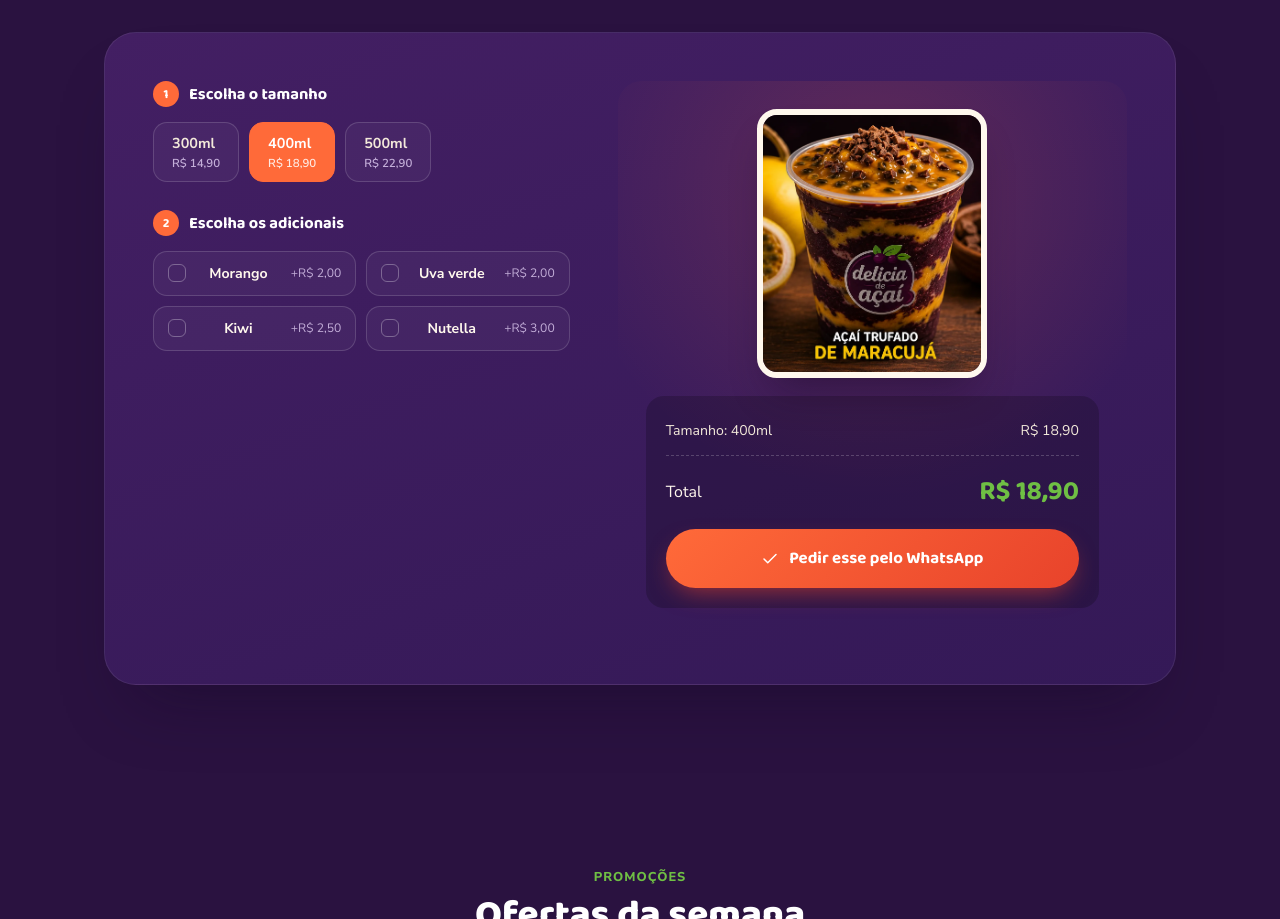
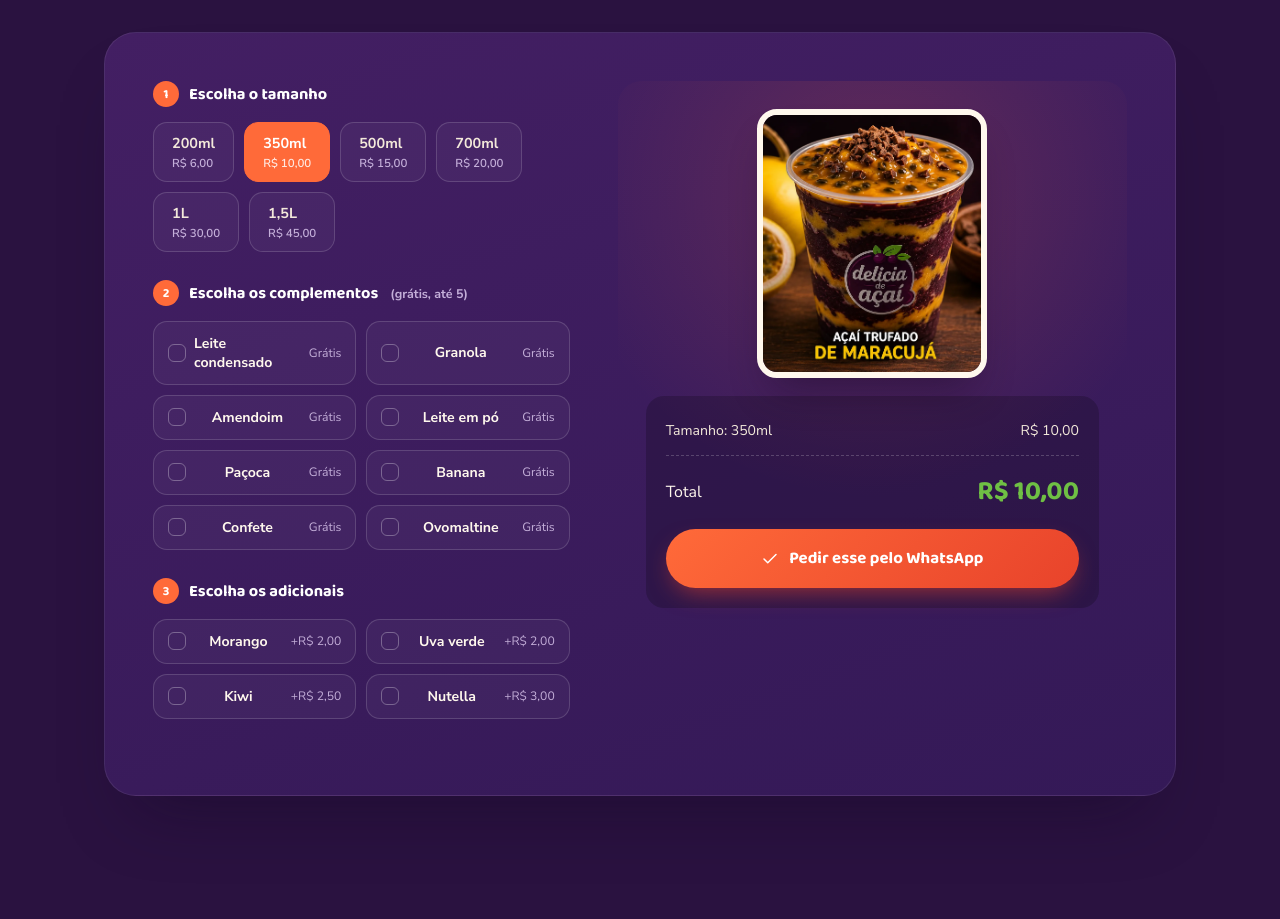
Before and after one commit to dev-lucasvsc/landing, a plain HTML site: page index.html in a window 1280 px wide. Shown: the part 2300-3219 px from the top of the page. Drawn offline with Linux system fonts and the light colour scheme.

Commit message:
Landing V2

```diff
--- a/index.html
+++ b/index.html
@@ -3,14 +3,14 @@
 <head>
 <meta charset="UTF-8">
 <meta name="viewport" content="width=device-width, initial-scale=1.0">
-<title>Delícia de Açaí</title>
+<title>Delícia de Açaí | Peça pelo WhatsApp</title>
 
 <meta name="description" content="Açaí artesanal 100% natural em Águas Lindas de Goiás. Monte o seu do seu jeito e peça em 1 toque pelo WhatsApp. Entrega todos os dias, das 14h às 18h.">
 <link rel="canonical" href="https://deliciadeacai.com.br/">
 
 <!-- Open Graph / WhatsApp, Instagram, Facebook -->
 <meta property="og:type" content="restaurant.menu">
-<meta property="og:title" content="Delícia de Açaí">
+<meta property="og:title" content="Delícia de Açaí | Peça pelo WhatsApp">
 <meta property="og:description" content="Açaí artesanal 100% natural em Águas Lindas de Goiás. Monte o seu do seu jeito e peça em 1 toque pelo WhatsApp.">
 <meta property="og:image" content="https://deliciadeacai.com.br/imagens/hero.webp">
 <meta property="og:image:width" content="459">
@@ -241,6 +241,8 @@
     width:26px;height:26px;border-radius:50%;background:var(--laranja);
     color:#fff;display:flex;align-items:center;justify-content:center;font-size:.8rem;flex-shrink:0;
   }
+  .limite-tag{font-family:'Nunito Sans';font-weight:700;font-size:.78rem;color:var(--lilas);margin-left:2px;}
+  .add-chip.disabled{opacity:.4;cursor:not-allowed;}
   .size-options{display:flex;gap:10px;flex-wrap:wrap;}
   .opt-chip{
     padding:10px 18px;border-radius:14px;border:1.5px solid rgba(255,255,255,.15);
@@ -454,7 +456,11 @@
             <div class="size-options" id="sizeOptions"></div>
           </div>
           <div class="builder-step">
-            <div class="step-label"><span class="step-num">2</span>Escolha os adicionais</div>
+            <div class="step-label"><span class="step-num">2</span>Escolha os complementos <span id="complementosLimiteTag" class="limite-tag"></span></div>
+            <div class="add-grid" id="complementosGrid"></div>
+          </div>
+          <div class="builder-step">
+            <div class="step-label"><span class="step-num">3</span>Escolha os adicionais</div>
             <div class="add-grid" id="addGrid"></div>
           </div>
         </div>
@@ -463,6 +469,7 @@
           <img src="imagens/monte-seu-acai.webp" alt="Prévia do açaí montado" loading="lazy" decoding="async" width="459" height="538">
           <div class="cup-summary">
             <div class="line"><span id="sumSize">Tamanho: —</span><span id="sumSizePrice">R$ 0,00</span></div>
+            <div class="line" id="sumComplementosWrap" style="display:none;"><span id="sumComplementos">Complementos</span><span id="sumComplementosPrice">+ R$ 0,00</span></div>
             <div class="line" id="sumAddsWrap" style="display:none;"><span id="sumAdds">Adicionais</span><span id="sumAddsPrice">+ R$ 0,00</span></div>
             <div class="total-line"><span>Total</span><b id="sumTotal">R$ 0,00</b></div>
             <a href="#" id="whatsBtn" class="btn btn-primary"><svg class="icon-svg" width="18" height="18" viewBox="0 0 24 24" fill="none" stroke="currentColor" stroke-width="2" stroke-linecap="round" stroke-linejoin="round" aria-hidden="true" focusable="false"><path d="M20 6 9 17l-5-5" /></svg> Pedir esse pelo WhatsApp</a>
@@ -559,16 +566,31 @@ const CONFIG = {
   cardapio: [
     { nome: "Trufado de Açaí com Maracujá", desc: "400ml, cobertura trufada e calda de maracujá", preco: 19.90, img: "imagens/acai-trufado-maracuja.webp" },
     { nome: "Açaí com Morango", desc: "400ml, coberto com morango picado fresco", preco: 17.90, img: "imagens/acai-morango.webp" },
-    { nome: "Açaí com Uva Verde", desc: "400ml, com fruta fresca picada na hora", preco: 18.90, img: "imagens/acai-uvaverde.webp" },
+    { nome: "Açaí Premium Kiwi ou Uva Verde", desc: "400ml, com fruta fresca picada na hora", preco: 18.90, img: "imagens/acai-premium-kiwi-uva.webp" },
     { nome: "Açaí Galáxia", desc: "Camadas com banana, granola e M&M's", preco: 21.90, img: "imagens/acai-galaxia.webp" },
     { nome: "Copão Delícia de Açaí", desc: "700ml, banana, granola e M&M's — pra dividir (ou não)", preco: 27.90, img: "imagens/copao-delicia.webp" },
   ],
 
-  // ⚠️ PLACEHOLDER — confirmar tamanhos e valores reais
+  // limiteComplementos: null = sem limite (à vontade). Número = máximo de complementos grátis.
   tamanhos: [
-    { nome: "300ml", preco: 14.90 },
-    { nome: "400ml", preco: 18.90 },
-    { nome: "500ml", preco: 22.90 },
+    { nome: "200ml", preco: 6.00, limiteComplementos: 5 },
+    { nome: "350ml", preco: 10.00, limiteComplementos: 5 },
+    { nome: "500ml", preco: 15.00, limiteComplementos: null },
+    { nome: "700ml", preco: 20.00, limiteComplementos: null },
+    { nome: "1L", preco: 30.00, limiteComplementos: null },
+    { nome: "1,5L", preco: 45.00, limiteComplementos: null },
+  ],
+
+  // Complementos são grátis (respeitando o limite por tamanho definido acima)
+  complementos: [
+    { nome: "Leite condensado" },
+    { nome: "Granola" },
+    { nome: "Amendoim" },
+    { nome: "Leite em pó" },
+    { nome: "Paçoca" },
+    { nome: "Banana" },
+    { nome: "Confete" },
+    { nome: "Ovomaltine" },
   ],
 
   // ⚠️ PLACEHOLDER — confirmar se adicionais têm custo extra ou são inclusos
@@ -666,9 +688,10 @@ document.getElementById("stickyWa").href = waLink("Oi! Vim pelo site e queria fa
 document.getElementById("mapEmbed").innerHTML = `<iframe loading="lazy" src="https://www.google.com/maps?q=${encodeURIComponent(CONFIG.endereco)}&output=embed"></iframe>`;
 
 // ---------- Monte seu Açaí ----------
-let state = { size: null, adds: new Set() };
+let state = { size: null, complementos: new Set(), adds: new Set() };
 
 const sizeOptions = document.getElementById("sizeOptions");
+let chipParaSelecionar = null;
 CONFIG.tamanhos.forEach((t, i)=>{
   const chip = document.createElement("div");
   chip.className = "opt-chip";
@@ -680,8 +703,55 @@ CONFIG.tamanhos.forEach((t, i)=>{
     updateSummary();
   });
   sizeOptions.appendChild(chip);
-  if(i===1) chip.click(); // tamanho médio pré-selecionado
+  if(i===1) chipParaSelecionar = chip; // tamanho médio pré-selecionado
 });
+
+const complementosGrid = document.getElementById("complementosGrid");
+CONFIG.complementos.forEach(c=>{
+  const chip = document.createElement("div");
+  chip.className = "add-chip";
+  chip.dataset.nome = c.nome;
+  chip.innerHTML = `<div class="check"></div><div class="name">${c.nome}</div><div class="p">Grátis</div>`;
+  chip.addEventListener("click", ()=>{
+    const limite = state.size ? state.size.limiteComplementos : null;
+    const jaSelecionado = state.complementos.has(c.nome);
+    if(!jaSelecionado && limite !== null && state.complementos.size >= limite){
+      return; // limite atingido, ignora o clique
+    }
+    chip.classList.toggle("active");
+    if(jaSelecionado){ state.complementos.delete(c.nome); }
+    else{ state.complementos.add(c.nome); }
+    updateSummary();
+  });
+  complementosGrid.appendChild(chip);
+});
+
+function aplicarLimiteComplementos(){
+  const limite = state.size ? state.size.limiteComplementos : null;
+  const tag = document.getElementById("complementosLimiteTag");
+
+  // Se o novo tamanho tem limite menor que o já selecionado, remove o excedente
+  if(limite !== null && state.complementos.size > limite){
+    const selecionados = [...state.complementos];
+    const excedentes = selecionados.slice(limite);
+    excedentes.forEach(nome=>{
+      state.complementos.delete(nome);
+      const chip = complementosGrid.querySelector(`[data-nome="${nome}"]`);
+      if(chip) chip.classList.remove("active");
+    });
+  }
+
+  // Texto do limite
+  tag.textContent = limite === null ? "(grátis, à vontade)" : `(grátis, até ${limite})`;
+
+  // Habilita/desabilita chips conforme o limite
+  complementosGrid.querySelectorAll(".add-chip").forEach(chip=>{
+    const nome = chip.dataset.nome;
+    const ativo = state.complementos.has(nome);
+    const bloqueado = limite !== null && !ativo && state.complementos.size >= limite;
+    chip.classList.toggle("disabled", bloqueado);
+  });
+}
 
 const addGrid = document.getElementById("addGrid");
 CONFIG.adicionais.forEach(a=>{
@@ -698,16 +768,31 @@ CONFIG.adicionais.forEach(a=>{
 });
 
 function updateSummary(){
+  aplicarLimiteComplementos();
+
   const sizePrice = state.size ? state.size.preco : 0;
+
+  const complementosList = [...state.complementos]; // complementos são sempre grátis
+
   const addsList = [...state.adds];
   const addsPrice = addsList.reduce((sum, name)=>{
     const a = CONFIG.adicionais.find(x=>x.nome===name);
     return sum + (a ? a.preco : 0);
   }, 0);
+
   const total = sizePrice + addsPrice;
 
   document.getElementById("sumSize").textContent = "Tamanho: " + (state.size ? state.size.nome : "—");
   document.getElementById("sumSizePrice").textContent = fmt(sizePrice);
+
+  const complementosWrap = document.getElementById("sumComplementosWrap");
+  if(complementosList.length){
+    complementosWrap.style.display = "flex";
+    document.getElementById("sumComplementos").textContent = "Complementos: " + complementosList.join(", ");
+    document.getElementById("sumComplementosPrice").textContent = "Grátis";
+  } else {
+    complementosWrap.style.display = "none";
+  }
 
   const addsWrap = document.getElementById("sumAddsWrap");
   if(addsList.length){
@@ -720,9 +805,10 @@ function updateSummary(){
 
   document.getElementById("sumTotal").textContent = fmt(total);
 
-  const msg = `Oi! Quero montar meu açaí:\n- Tamanho: ${state.size ? state.size.nome : "-"}\n${addsList.length ? "- Adicionais: " + addsList.join(", ") + "\n" : ""}- Total: ${fmt(total)}\n\nPode confirmar e me passar a forma de pagamento?`;
+  const msg = `Oi! Quero montar meu açaí:\n- Tamanho: ${state.size ? state.size.nome : "-"}\n${complementosList.length ? "- Complementos: " + complementosList.join(", ") + "\n" : ""}${addsList.length ? "- Adicionais: " + addsList.join(", ") + "\n" : ""}- Total: ${fmt(total)}\n\nPode confirmar e me passar a forma de pagamento?`;
   document.getElementById("whatsBtn").href = waLink(msg);
 }
+if(chipParaSelecionar) chipParaSelecionar.click();
 updateSummary();
 
 // ---------- Scroll reveal ----------
```
